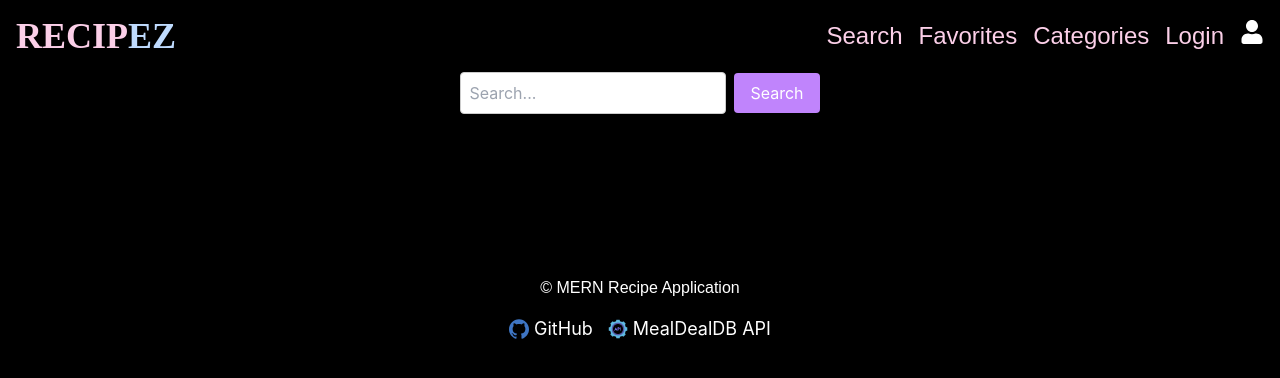
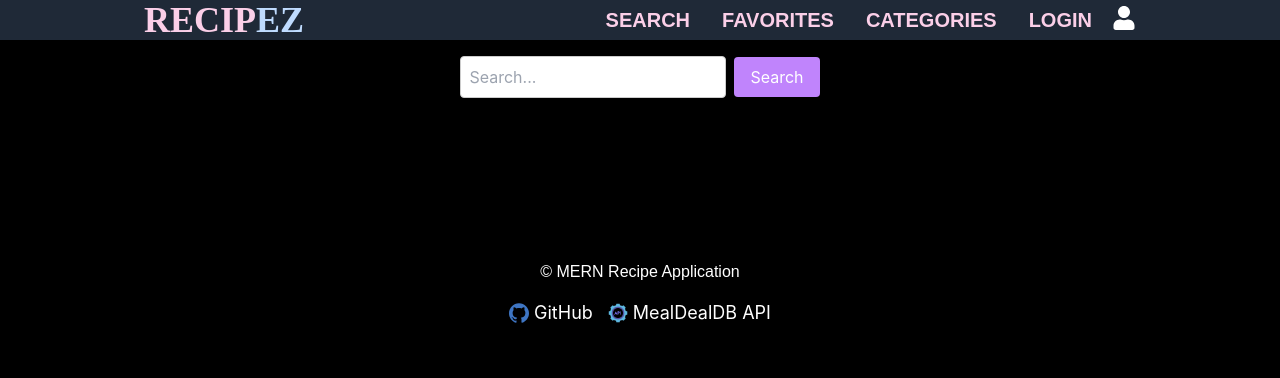
Before and after one commit to tjsiv/P2MSA-RecipEZ, a React (Create React App) app in the folder client/: page /search in a window 1280 px wide. Shown: the top 378 px of the page. Built offline with nearby package versions, Linux system fonts and the light colour scheme.

Commit message:
Adjusting navbar styling

```diff
--- a/client/package.json
+++ b/client/package.json
@@ -3,6 +3,8 @@
   "version": "0.1.0",
   "private": true,
   "dependencies": {
+    "@headlessui/react": "^2.1.2",
+    "@heroicons/react": "^2.1.5",
     "@testing-library/jest-dom": "^5.17.0",
     "@testing-library/react": "^13.4.0",
     "@testing-library/user-event": "^13.5.0",
--- a/client/src/components/Navbar.jsx
+++ b/client/src/components/Navbar.jsx
@@ -11,9 +11,9 @@ const Navbar = ({ user }) => {
   const toggleNav = () => {
     setNav(!nav);
     if (nav) {
-      document.body.classList.add('no-scroll');
+      document.body.classList.add("no-scroll");
     } else {
-      document.body.classList.remove('no-scroll');
+      document.body.classList.remove("no-scroll");
     }
   };
 
@@ -26,25 +26,46 @@ const Navbar = ({ user }) => {
   };
 
   return (
-    <div className="sticky top-0 z-50 flex justify-between items-center py-4 bg-black">
+    <div className="sticky top-0 z-50 md:flex md:justify-evenly bg-gray-800">
+      <div className="flex justify-between items-center py-3 md:py-0 w-[98%] xl:w-[80%] 2xl:w-[50%]">
         <h1 className="uppercase font-bold pl-4 text-4xl text-pink-200">
           <Link to="/">
             Recip<span className="text-blue-200">EZ</span>
           </Link>
         </h1>
         <ul className="hidden md:flex">
-        <li className="text-pink-200 pr-4 text-2xl">
-          <Link to="/search">Search</Link>
+          <li className="text-pink-200 pr-2 text-xl font-bold uppercase">
+            <Link
+              to="/search"
+              className="hover:bg-gray-900 p-1 px-3 rounded-full transition duration-150 "
+            >
+              Search
+            </Link>
           </li>
-        <li className="text-pink-200 pr-4 text-2xl">
-          <Link to="/favorites">Favorites</Link>
+          <li className="text-pink-200 pr-2 text-xl font-bold uppercase ">
+            <Link
+              to="/favorites"
+              className="hover:bg-gray-900 p-1 px-3 rounded-full transition duration-150"
+            >
+              Favorites
+            </Link>
           </li>
-        <li className="text-pink-200 pr-4 text-2xl">
-          <Link to="/categories">Categories</Link>
+          <li className="text-pink-200 pr-2 text-xl font-bold uppercase">
+            <Link
+              to="/categories"
+              className="hover:bg-gray-900 p-1 px-3 rounded-full transition duration-150"
+            >
+              Categories
+            </Link>
           </li>
           {!user && (
-          <li className="text-pink-200 pr-4 text-2xl">
-            <Link to="/login">Login</Link>
+            <li className="text-pink-200 pr-2 text-xl font-bold uppercase">
+              <Link
+                to="/login"
+                className="hover:bg-gray-900 p-1 px-3 rounded-full transition duration-150"
+              >
+                Login
+              </Link>
             </li>
           )}
           <li
@@ -88,6 +109,7 @@ const Navbar = ({ user }) => {
           }`}
         ></div>
       </div>
+    </div>
   );
 };
 
--- a/client/src/components/SearchBar.jsx
+++ b/client/src/components/SearchBar.jsx
@@ -43,7 +43,7 @@ const SearchBar = () => {
   };
 
   return (
-    <div style={styles.container}>
+    <div style={styles.container} className="pt-4">
       <div style={styles.inputButtonContainer}>
         <input
           type="text"
```
Also changed, not shown: 1 other file (tests, documents, lock files or other folders). Lines whose indentation alone changed are shown as unchanged.
